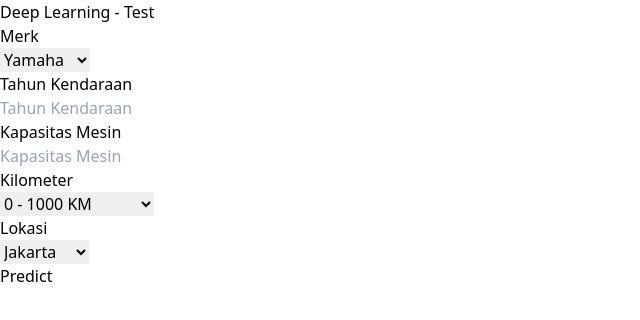
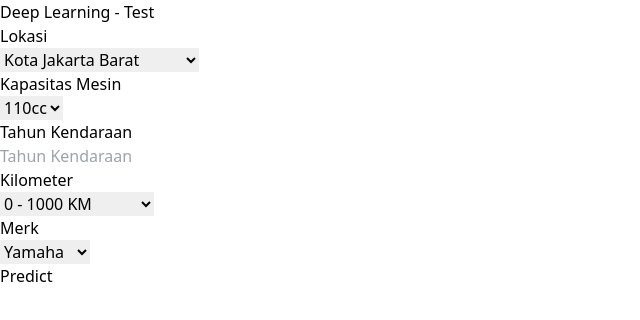
Before and after one commit to VannWasHere/ui_deepl, a React (Vite) app: page / in a window 1280 px wide. Shown: the top 320 px of the page, without its empty margins (0-640 px from the left). Built offline with nearby package versions, Linux system fonts and the light colour scheme.

Commit message:
Remove Import

```diff
--- a/src/App.jsx
+++ b/src/App.jsx
@@ -1,4 +1,4 @@
-import { useState, useEffect } from "react";
+import { useState } from "react";
 import axios from "axios";
 
 const App = () => {
@@ -6,11 +6,11 @@ const App = () => {
   const [getData, setData] = useState(null);
 
   const [userInput, setUserInput] = useState({
+    lokasi: 1,
+    kapasitasMesin: 0,
+    tahunKendaraan: 0,
+    kilometer: 1,
     merk: 1,
-    tahunKendaraan: 0,
-    kapasitasMesin: 0,
-    kilometer: 1,
-    lokasi: 1,
   });
 
   const onHandleSubmitted = (name, value) => {
@@ -19,11 +19,11 @@ const App = () => {
 
   const submitForm = async () => {
     const convertedInputs = {
+      lokasi: parseInt(userInput.lokasi),
+      kapasitasMesin: parseInt(userInput.kapasitasMesin),
+      tahunKendaraan: parseInt(userInput.tahunKendaraan),
+      kilometer: parseInt(userInput.kilometer),
       merk: parseInt(userInput.merk),
-      tahunKendaraan: parseInt(userInput.tahunKendaraan),
-      kapasitasMesin: parseInt(userInput.kapasitasMesin),
-      kilometer: parseInt(userInput.kilometer),
-      lokasi: parseInt(userInput.lokasi),
     };
     const obj2Arr = Object.values(convertedInputs);
     await sendData(obj2Arr);
@@ -65,17 +65,23 @@ const App = () => {
       <h1 className="text-center text-3xl font-bold text-indigo-600">Deep Learning - Test</h1>
         <div className="flex gap-3">
             <div method="post" className="w-full">
+
+              <Select label={"Lokasi"} name={"lokasi"}
+              data={['Kota Jakarta Barat', 'Kab. Tangerang', 'Kota Jakarta Selatan', 'Kota Bandung', 'Kota Jakarta Timur', 'Kab. Bogor', 'Kota Jakarta Utara', 'Kota Medan',
+              'Kota Tangerang', 'Kab. Bandung', 'Kota Batam', 'Kota Tangerang Selatan', 'Kota Bekasi', 'Kota Depok', 'Kota Surabaya', 'Kab. Deli Serdang']}
+              onChange={(value) => onHandleSubmitted("lokasi", value)}/>
+
+              <SelectCC label={"Kapasitas Mesin"} name={"kapasitasMesin"}
+              data={['110cc', '115cc', '125cc', '150cc', '155cc', '160cc', '175cc', '220cc', '250cc', '600cc', '900cc']}
+              onChange={(value) => onHandleSubmitted("kapasitasMesin", value)}/>
+
+              <Input label={"Tahun Kendaraan"} name={"tahunKendaraan"} onChange={(value) => onHandleSubmitted("tahunKendaraan", value)}/>
+              <Select label={"Kilometer"} name={"kilometer"} data={['0 - 1000 KM', '1000 - 5000 KM', '5000 - 10000 KM', '10000 - 20000 KM', '30000 KM']} onChange={(value) => onHandleSubmitted("kilometer", value)}/>
               <Select label={"Merk"} name={"merk"} data={['Yamaha', 'Honda', 'Kawasaki', 'Suzuki']} onChange={(value) => onHandleSubmitted("merk", value)}/>
-              <Input label={"Tahun Kendaraan"} name={"tahunKendaraan"} onChange={(value) => onHandleSubmitted("tahunKendaraan", value)}/>
-              <Input label={"Kapasitas Mesin"} name={"kapasitasMesin"} onChange={(value) => onHandleSubmitted("kapasitasMesin", value)}/>
-              <Select label={"Kilometer"} name={"kilometer"} data={['0 - 1000 KM', '1000 - 5000 KM', '5000 - 10000 KM', '10000 - 20000 KM', '30000 KM']} onChange={(value) => onHandleSubmitted("kilometer", value)}/>
-              <Select label={"Lokasi"} name={"lokasi"} data={['Jakarta', 'Bandung']} onChange={(value) => onHandleSubmitted("lokasi", value)}/>
               <button onClick={(e) => submitForm(e)} className="mt-12 bg-indigo-800 w-full p-4 rounded-lg text-white font-bold tracking-wider uppercase">Predict</button>
             </div>
-            <div className="w-full">
-            {getData && getData.data.map((item, key) => (
-              <p key={key}>{item}</p>
-            ))}
+            <div className="w-full mt-9 p-5">
+              <div className=""></div>
             </div>
         </div>
       </div>
@@ -116,4 +122,22 @@ const Select = ({label, name, data, onChange}) => {
   );
 }
 
+const SelectCC = ({label, name, data, onChange}) => {
+  return (
+    <div className="mt-9">
+      <label htmlFor={name} className="text-xl text-indigo-700">{label}</label> <br />
+      <select name={name} id={name}
+      onChange={(e) => onChange(e.target.value)}
+      className="w-full p-3.5 mt-2 outline-4 outline-white bg-indigo-500 text-white text-lg placeholder:text-white rounded-md shadow-lg shadow-indigo-400 focus:outline-none">
+
+        {data.map((item, key) => (
+          <option key={key} value={item}
+          className="">{item}</option>
+        ))}
+
+      </select>
+    </div>
+  );
+}
+
 export default App;
```
